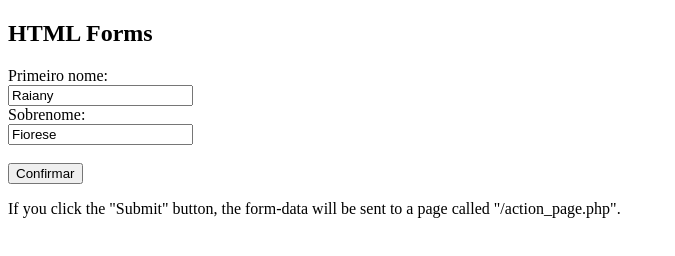
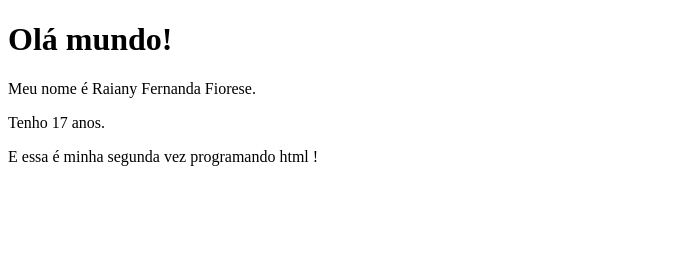
Before and after one commit to raianyyfiorese1806/raianyyfiorese1806.github.io, a plain HTML site: page teste.html in a window 1280 px wide. Shown: the whole page, without its empty margins (0-675 px from the left). Drawn offline with Linux system fonts and the light colour scheme.

Commit message:
Update teste.html

```diff
--- a/teste.html
+++ b/teste.html
@@ -1,18 +1,15 @@
 <!DOCTYPE html>
 <html>
+<head>
+<title>Apresentação.</title>
+</head>
 <body>
 
-<h2>HTML Forms</h2>
+<h1> Olá mundo!</h1>
+<p> Meu nome é Raiany Fernanda Fiorese.</p>
+<p> Tenho 17 anos.</p>
+<p> E essa é minha segunda vez programando html !</p>
 
-<form action="/teste.html">
-  <label for="fname">Primeiro nome:</label><br>
-  <input type="text" id="fname" name="fname" value="Raiany"><br>
-  <label for="lname">Sobrenome:</label><br>
-  <input type="text" id="lname" name="lname" value="Fiorese"><br><br>
-  <input type="submit" value="Confirmar">
-</form>
-
-<p>If you click the "Submit" button, the form-data will be sent to a page called "/action_page.php".</p>
 
 </body>
 </html>
```
